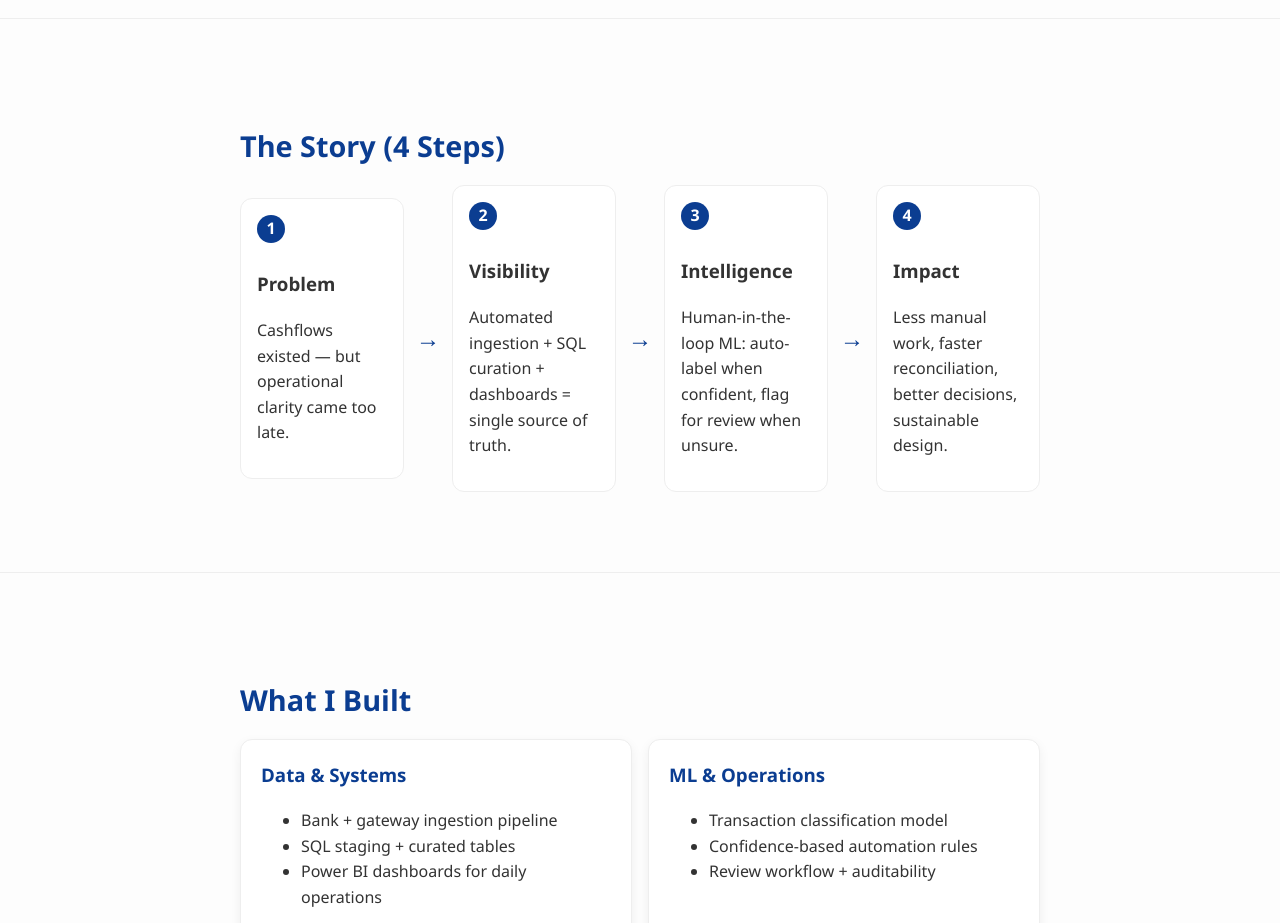
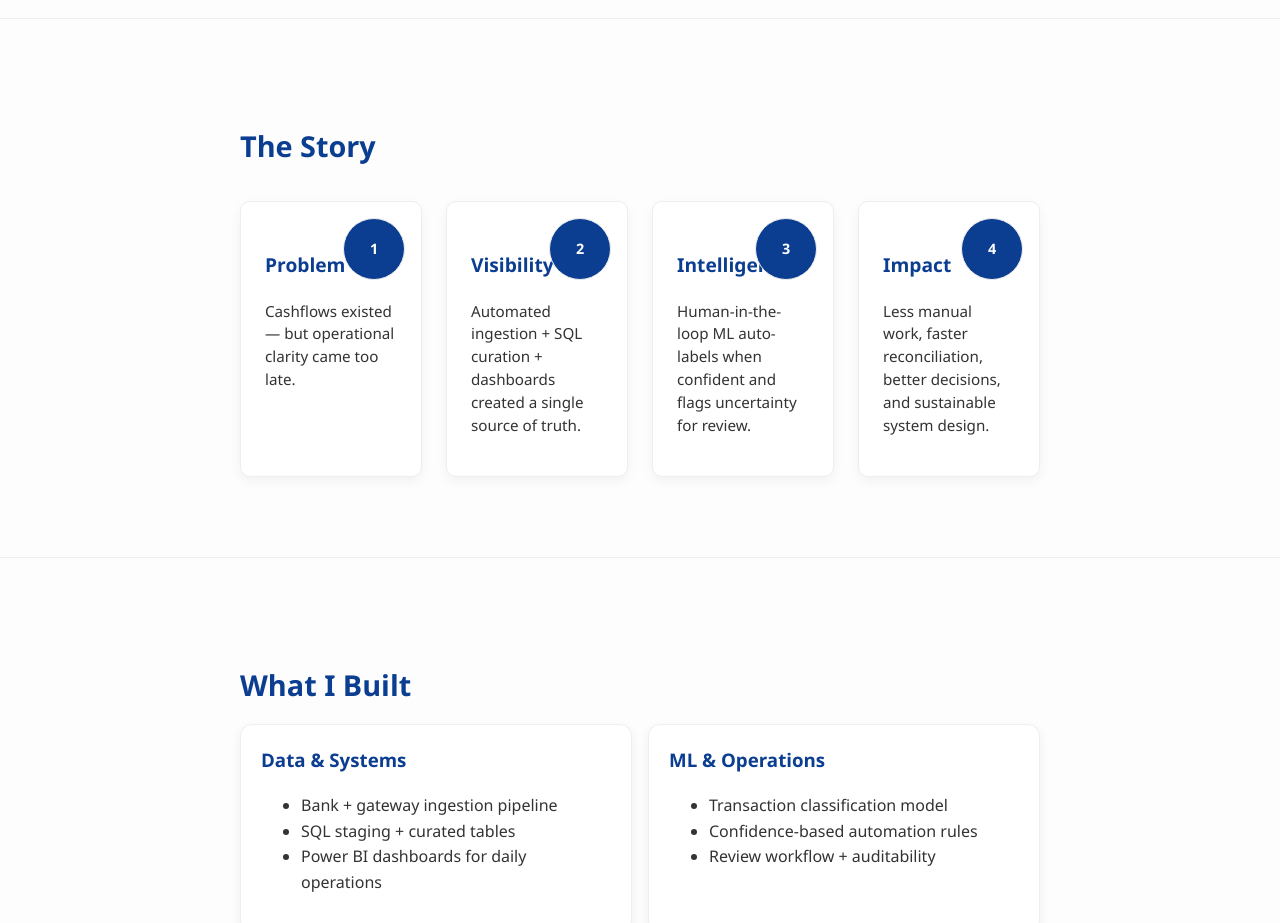
Before and after one commit to pangsianglian/pangsianglian-portfolio, a plain HTML site: page project.html in a window 1280 px wide. Shown: the part 1960-2883 px from the top of the page. Drawn offline with Linux system fonts and the light colour scheme.

Commit message:
revise Project.html - The story

```diff
--- a/project.html
+++ b/project.html
@@ -71,43 +71,47 @@
     </section>
 
     <!-- 2) Story Flow -->
-    <section class="story-flow">
+    <section id="story" class="story">
     <div class="container">
-        <h2>The Story (4 Steps)</h2>
+        <h2>The Story</h2>
 
-        <div class="flow">
-          <div class="step">
-            <div class="badge">1</div>
+        <div class="story-steps">
+        <div class="story-card">
+            <span class="step">1</span>
             <h3>Problem</h3>
             <p>Cashflows existed — but operational clarity came too late.</p>
         </div>
 
-          <div class="arrow">→</div>
-
-          <div class="step">
-            <div class="badge">2</div>
+        <div class="story-card">
+            <span class="step">2</span>
             <h3>Visibility</h3>
-            <p>Automated ingestion + SQL curation + dashboards = single source of truth.</p>
+            <p>
+            Automated ingestion + SQL curation + dashboards created a
+            single source of truth.
+            </p>
         </div>
 
-          <div class="arrow">→</div>
-
-          <div class="step">
-            <div class="badge">3</div>
+        <div class="story-card">
+            <span class="step">3</span>
             <h3>Intelligence</h3>
-            <p>Human-in-the-loop ML: auto-label when confident, flag for review when unsure.</p>
+            <p>
+            Human-in-the-loop ML auto-labels when confident and flags
+            uncertainty for review.
+            </p>
         </div>
 
-          <div class="arrow">→</div>
-
-          <div class="step">
-            <div class="badge">4</div>
+        <div class="story-card">
+            <span class="step">4</span>
             <h3>Impact</h3>
-            <p>Less manual work, faster reconciliation, better decisions, sustainable design.</p>
+            <p>
+            Less manual work, faster reconciliation, better decisions,
+            and sustainable system design.
+            </p>
         </div>
         </div>
     </div>
     </section>
+
 
     <!-- 3) What I Built (high-level) -->
     <section class="built">
--- a/style.css
+++ b/style.css
@@ -202,3 +202,47 @@ section {
 @media (min-width: 900px) {
   .arrow { display: block; }
 }
+
+.story-steps {
+  display: grid;
+  grid-template-columns: repeat(auto-fit, minmax(180px, 1fr));
+  gap: 1.5rem;
+  margin-top: 2rem;
+}
+
+.story-card {
+  background: #ffffff;
+  border: 1px solid #eee;
+  border-radius: 10px;
+  padding: 1.5rem;
+  position: relative;
+  box-shadow: 0 4px 12px rgba(0,0,0,0.05);
+}
+
+.story-card h3 {
+  margin-top: 1.5rem;
+  color: #0b3d91;
+  font-size: 1.2rem;
+}
+
+.story-card p {
+  margin-top: 0.5rem;
+  font-size: 0.95rem;
+  line-height: 1.5;
+}
+
+.story-card .step {
+  position: absolute;
+  top: 1rem;
+  right: 1rem;
+  background: #0b3d91;
+  color: #fff;
+  font-weight: bold;
+  font-size: 0.9rem;
+  width: 28px;
+  height: 28px;
+  border-radius: 50%;
+  display: flex;
+  align-items: center;
+  justify-content: center;
+}
```
Lines whose indentation alone changed are shown as unchanged.
